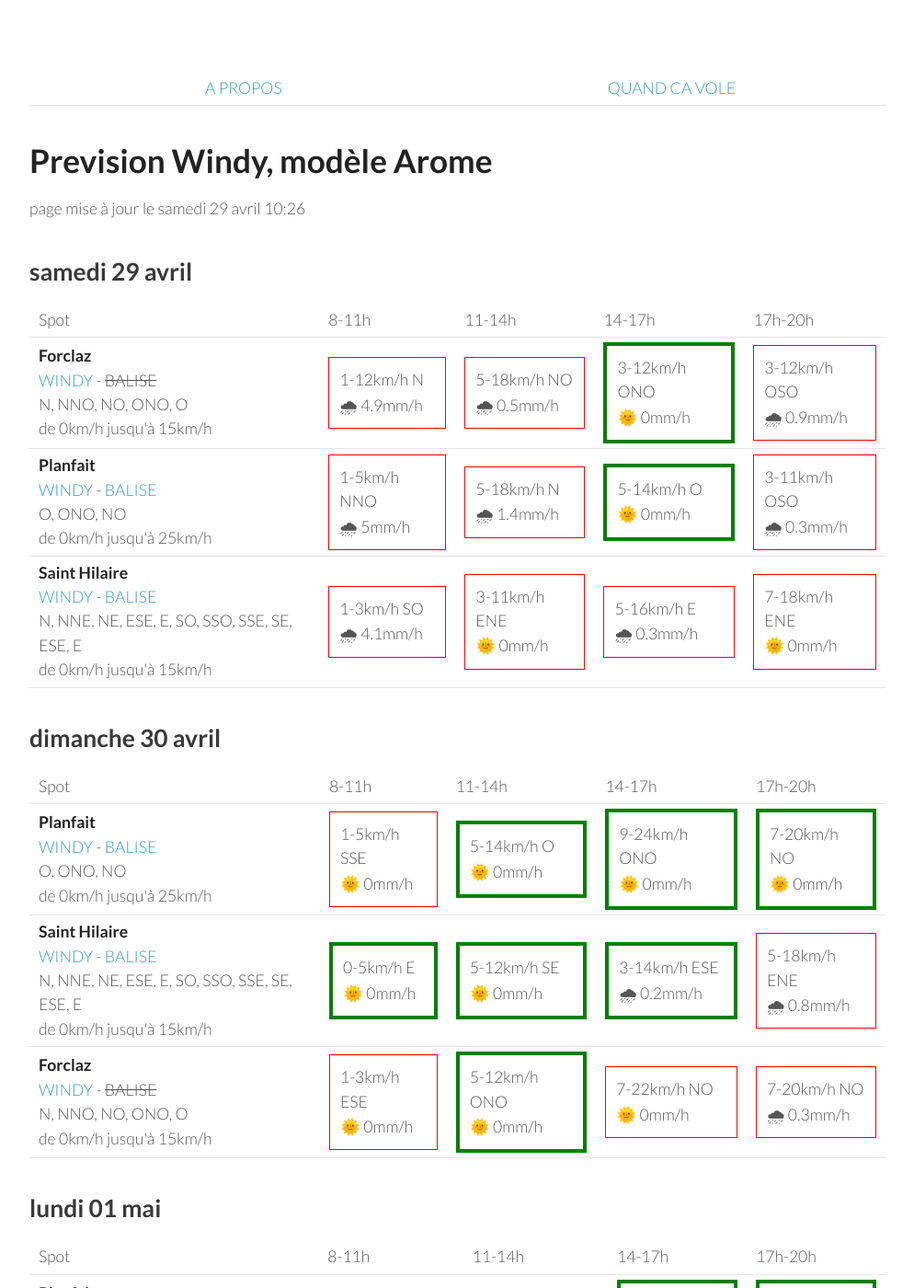
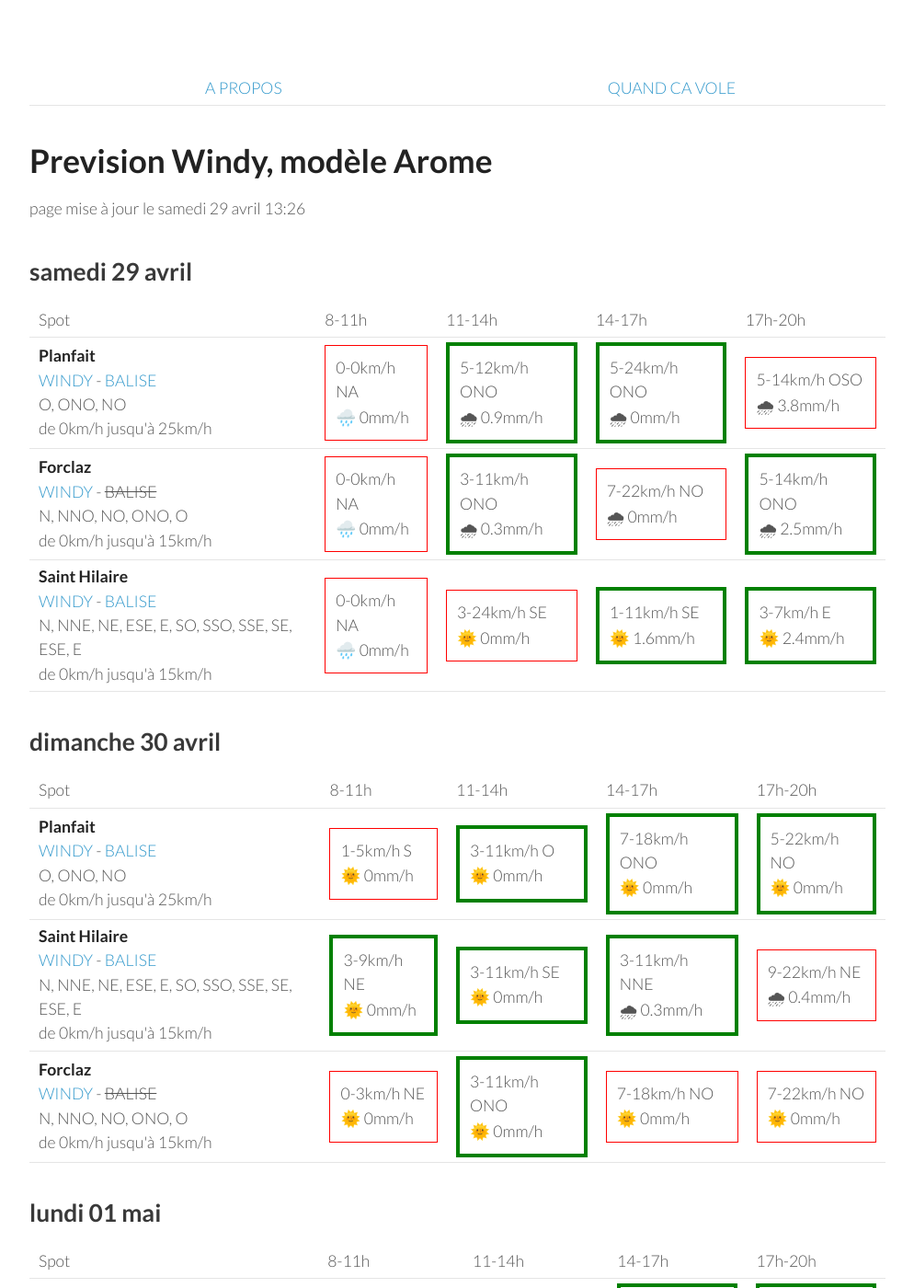
Before and after one commit to parapente-dans-le-nord/parapente-dans-le-nord.github.io, a Jekyll site: the page built from alpes_nord.markdown, in a window 1280 px wide and 1400 px high. Shown: the whole window at 92% size, without its empty margins (26-1020 px from the left). Built offline with Jekyll 4.4.1, drawn with Linux system fonts in a browser that asks for light colours.

Commit message:
update index.markdown

```diff
--- a/alpes_nord.markdown
+++ b/alpes_nord.markdown
@@ -7,7 +7,7 @@ title:  "Tous les spots"
 {: .links}
 
 # Prevision Windy, modèle Arome
-page mise à jour le samedi 29 avril 10:26
+page mise à jour le samedi 29 avril 13:26
 
 ## samedi 29 avril
 
@@ -22,33 +22,30 @@ page mise à jour le samedi 29 avril 10:26
       <td>17h-20h</td>
     </tr>
 <tr>
-        <td><strong>Forclaz</strong><br><a href="https://windy.com/45.814/6.247?45.375,6.246,8,m:eVwaglz">WINDY</a> - <span class="no-balise"> BALISE </span><br> <span class="vent-favorable">N, NNO, NO, ONO, O</span><br><span class="force-vent">de 0km/h jusqu'à 15km/h</span> </td>
+        <td><strong>Planfait</strong><br><a href="https://windy.com/45.853/6.223?45.415,6.223,8">WINDY</a> - <span class=""><a href="https://www.openwindmap.org/PP496">BALISE</a> </span><br> <span class="vent-favorable">O, ONO, NO</span><br><span class="force-vent">de 0km/h jusqu'à 25km/h</span> </td>
 
-            <td><div class="not-flyable"><p>1-12km/h N</p><p>🌧 4.9mm/h</p></div></td>
-            <td><div class="not-flyable"><p>5-18km/h NO</p><p>🌧 0.5mm/h</p></div></td>
-            <td><div class="flyable"><p>3-12km/h ONO</p><p>🌞 0mm/h</p></div></td>
-            <td><div class="not-flyable"><p>3-12km/h OSO</p><p>🌧 0.9mm/h</p></div></td>
-
+            <td><div class="not-flyable"><p>0-0km/h NA</p><p>🌧️ 0mm/h</p></div></td>
+            <td><div class="flyable"><p>5-12km/h ONO</p><p>🌧 0.9mm/h</p></div></td>
+            <td><div class="flyable"><p>5-24km/h ONO</p><p>🌧 0mm/h</p></div></td>
+            <td><div class="not-flyable"><p>5-14km/h OSO</p><p>🌧 3.8mm/h</p></div></td>
 
     </tr>
 <tr>
-        <td><strong>Planfait</strong><br><a href="https://windy.com/45.853/6.223?45.415,6.223,8">WINDY</a> - <span class=""><a href="https://www.openwindmap.org/PP496">BALISE</a> </span><br> <span class="vent-favorable">O, ONO, NO</span><br><span class="force-vent">de 0km/h jusqu'à 25km/h</span> </td>
+        <td><strong>Forclaz</strong><br><a href="https://windy.com/45.814/6.247?45.375,6.246,8,m:eVwaglz">WINDY</a> - <span class="no-balise"> BALISE </span><br> <span class="vent-favorable">N, NNO, NO, ONO, O</span><br><span class="force-vent">de 0km/h jusqu'à 15km/h</span> </td>
 
-            <td><div class="not-flyable"><p>1-5km/h NNO</p><p>🌧 5mm/h</p></div></td>
-            <td><div class="not-flyable"><p>5-18km/h N</p><p>🌧 1.4mm/h</p></div></td>
-            <td><div class="flyable"><p>5-14km/h O</p><p>🌞 0mm/h</p></div></td>
-            <td><div class="not-flyable"><p>3-11km/h OSO</p><p>🌧 0.3mm/h</p></div></td>
-
+            <td><div class="not-flyable"><p>0-0km/h NA</p><p>🌧️ 0mm/h</p></div></td>
+            <td><div class="flyable"><p>3-11km/h ONO</p><p>🌧 0.3mm/h</p></div></td>
+            <td><div class="not-flyable"><p>7-22km/h NO</p><p>🌧 0mm/h</p></div></td>
+            <td><div class="flyable"><p>5-14km/h ONO</p><p>🌧 2.5mm/h</p></div></td>
 
     </tr>
 <tr>
         <td><strong>Saint Hilaire</strong><br><a href="https://windy.com/45.307/5.888?45.087,5.889,9,m:eUFagkX">WINDY</a> - <span class=""><a href="http://www.balisemeteo.com/balise.php?idBalise=61">BALISE</a> </span><br> <span class="vent-favorable">N, NNE, NE, ESE, E, SO, SSO, SSE, SE, ESE, E</span><br><span class="force-vent">de 0km/h jusqu'à 15km/h</span> </td>
 
-            <td><div class="not-flyable"><p>1-3km/h SO</p><p>🌧 4.1mm/h</p></div></td>
-            <td><div class="not-flyable"><p>3-11km/h ENE</p><p>🌞 0mm/h</p></div></td>
-            <td><div class="not-flyable"><p>5-16km/h E</p><p>🌧 0.3mm/h</p></div></td>
-            <td><div class="not-flyable"><p>7-18km/h ENE</p><p>🌞 0mm/h</p></div></td>
-
+            <td><div class="not-flyable"><p>0-0km/h NA</p><p>🌧️ 0mm/h</p></div></td>
+            <td><div class="not-flyable"><p>3-24km/h SE</p><p>🌞 0mm/h</p></div></td>
+            <td><div class="flyable"><p>1-11km/h SE</p><p>🌞 1.6mm/h</p></div></td>
+            <td><div class="flyable"><p>3-7km/h E</p><p>🌞 2.4mm/h</p></div></td>
 
     </tr>
 
@@ -70,30 +67,30 @@ page mise à jour le samedi 29 avril 10:26
 <tr>
         <td><strong>Planfait</strong><br><a href="https://windy.com/45.853/6.223?45.415,6.223,8">WINDY</a> - <span class=""><a href="https://www.openwindmap.org/PP496">BALISE</a> </span><br> <span class="vent-favorable">O, ONO, NO</span><br><span class="force-vent">de 0km/h jusqu'à 25km/h</span> </td>
 
-            <td><div class="not-flyable"><p>1-5km/h SSE</p><p>🌞 0mm/h</p></div></td>
-            <td><div class="flyable"><p>5-14km/h O</p><p>🌞 0mm/h</p></div></td>
-            <td><div class="flyable"><p>9-24km/h ONO</p><p>🌞 0mm/h</p></div></td>
-            <td><div class="flyable"><p>7-20km/h NO</p><p>🌞 0mm/h</p></div></td>
+            <td><div class="not-flyable"><p>1-5km/h S</p><p>🌞 0mm/h</p></div></td>
+            <td><div class="flyable"><p>3-11km/h O</p><p>🌞 0mm/h</p></div></td>
+            <td><div class="flyable"><p>7-18km/h ONO</p><p>🌞 0mm/h</p></div></td>
+            <td><div class="flyable"><p>5-22km/h NO</p><p>🌞 0mm/h</p></div></td>
 
 
     </tr>
 <tr>
         <td><strong>Saint Hilaire</strong><br><a href="https://windy.com/45.307/5.888?45.087,5.889,9,m:eUFagkX">WINDY</a> - <span class=""><a href="http://www.balisemeteo.com/balise.php?idBalise=61">BALISE</a> </span><br> <span class="vent-favorable">N, NNE, NE, ESE, E, SO, SSO, SSE, SE, ESE, E</span><br><span class="force-vent">de 0km/h jusqu'à 15km/h</span> </td>
 
-            <td><div class="flyable"><p>0-5km/h E</p><p>🌞 0mm/h</p></div></td>
-            <td><div class="flyable"><p>5-12km/h SE</p><p>🌞 0mm/h</p></div></td>
-            <td><div class="flyable"><p>3-14km/h ESE</p><p>🌧 0.2mm/h</p></div></td>
-            <td><div class="not-flyable"><p>5-18km/h ENE</p><p>🌧 0.8mm/h</p></div></td>
+            <td><div class="flyable"><p>3-9km/h NE</p><p>🌞 0mm/h</p></div></td>
+            <td><div class="flyable"><p>3-11km/h SE</p><p>🌞 0mm/h</p></div></td>
+            <td><div class="flyable"><p>3-11km/h NNE</p><p>🌧 0.3mm/h</p></div></td>
+            <td><div class="not-flyable"><p>9-22km/h NE</p><p>🌧 0.4mm/h</p></div></td>
 
 
     </tr>
 <tr>
         <td><strong>Forclaz</strong><br><a href="https://windy.com/45.814/6.247?45.375,6.246,8,m:eVwaglz">WINDY</a> - <span class="no-balise"> BALISE </span><br> <span class="vent-favorable">N, NNO, NO, ONO, O</span><br><span class="force-vent">de 0km/h jusqu'à 15km/h</span> </td>
 
-            <td><div class="not-flyable"><p>1-3km/h ESE</p><p>🌞 0mm/h</p></div></td>
-            <td><div class="flyable"><p>5-12km/h ONO</p><p>🌞 0mm/h</p></div></td>
+            <td><div class="not-flyable"><p>0-3km/h NE</p><p>🌞 0mm/h</p></div></td>
+            <td><div class="flyable"><p>3-11km/h ONO</p><p>🌞 0mm/h</p></div></td>
+            <td><div class="not-flyable"><p>7-18km/h NO</p><p>🌞 0mm/h</p></div></td>
             <td><div class="not-flyable"><p>7-22km/h NO</p><p>🌞 0mm/h</p></div></td>
-            <td><div class="not-flyable"><p>7-20km/h NO</p><p>🌧 0.3mm/h</p></div></td>
 
 
     </tr>
```
